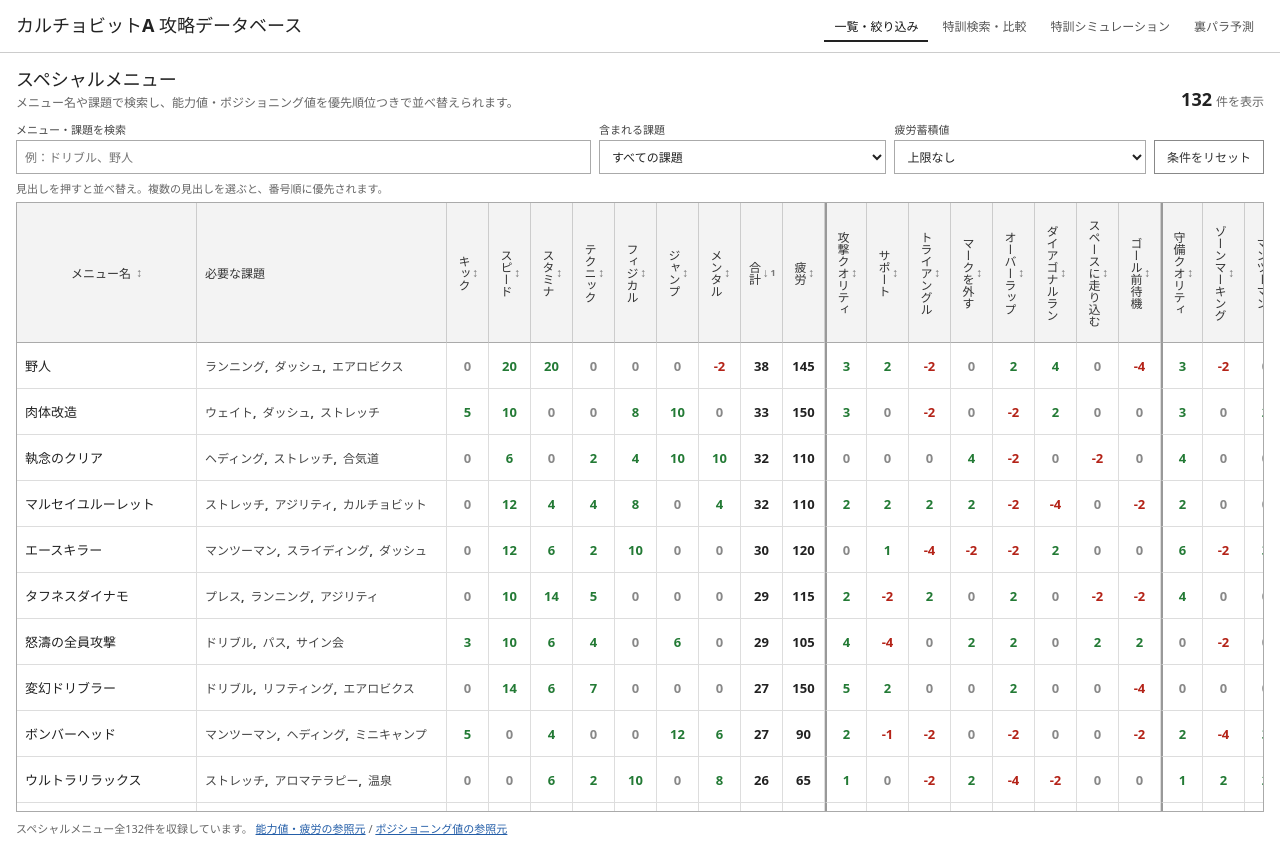
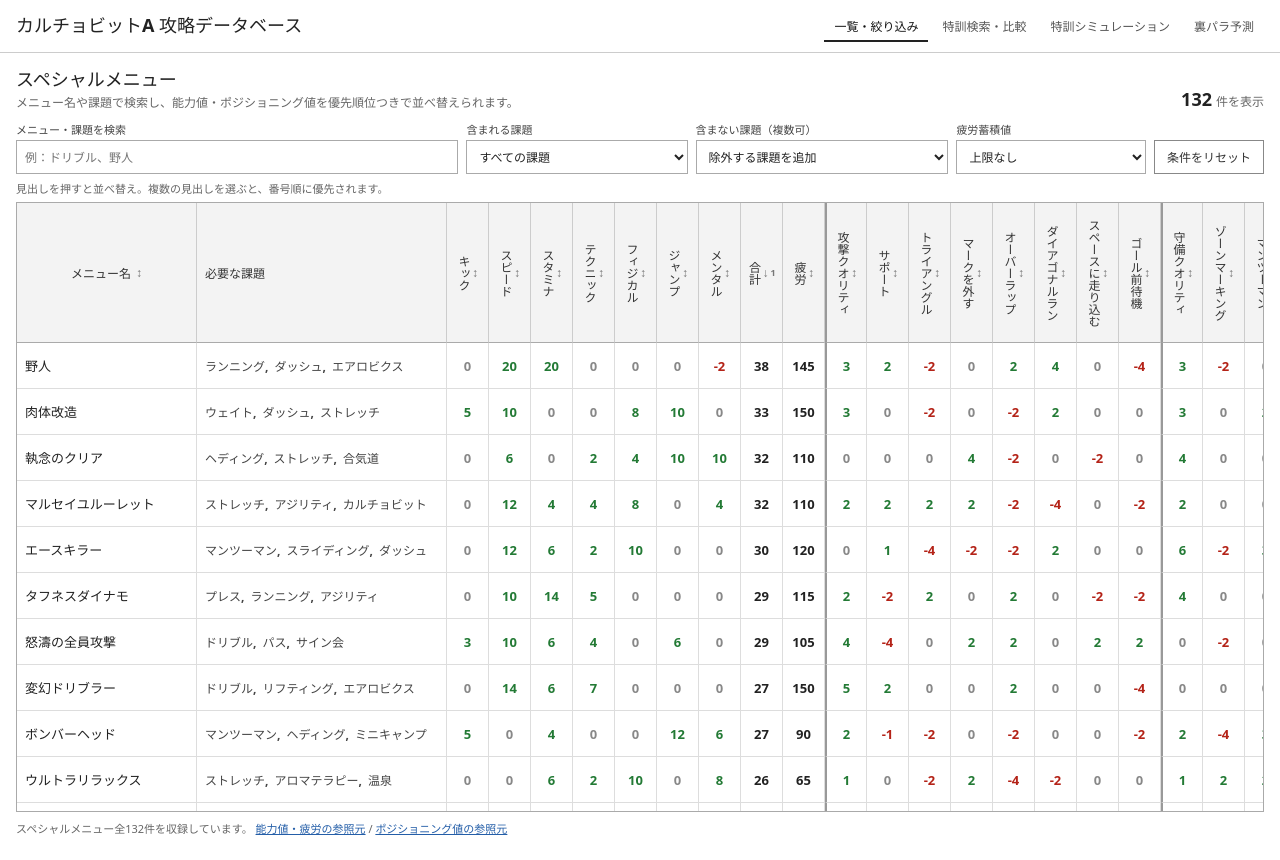
Before and after one commit to gonchiman/calciobit, a React (Vite) app: page / in a window 1280 px wide. Built offline with nearby package versions, Linux system fonts and the light colour scheme.

Commit message:
特訓シミュレーションに除外課題機能を追加し、UIを改善

```diff
--- a/src/App.css
+++ b/src/App.css
@@ -123,7 +123,12 @@ a {
 
 .filter-panel {
   display: grid;
-  grid-template-columns: minmax(240px, 1.6fr) minmax(170px, 0.8fr) minmax(150px, 0.7fr) auto;
+  grid-template-columns:
+    minmax(220px, 1.4fr)
+    minmax(150px, 0.7fr)
+    minmax(170px, 0.8fr)
+    minmax(130px, 0.6fr)
+    auto;
   align-items: end;
   gap: 8px;
 }
@@ -488,6 +493,16 @@ a {
   color: #111;
 }
 
+.excluded-card-filters > span {
+  border-color: #cba9a6;
+  background: #fff5f4;
+  color: #7f231c;
+}
+
+.excluded-card-filters button {
+  color: #8f3028;
+}
+
 .menu-results {
   max-height: 300px;
   margin-top: 10px;
--- a/src/components/SpecialMenuTable.tsx
+++ b/src/components/SpecialMenuTable.tsx
@@ -135,6 +135,7 @@ type SpecialMenuTableProps = {
 export function SpecialMenuTable({ menus }: SpecialMenuTableProps) {
   const [query, setQuery] = useState('')
   const [selectedCard, setSelectedCard] = useState('')
+  const [excludedCards, setExcludedCards] = useState<string[]>([])
   const [fatigueLimit, setFatigueLimit] = useState('')
   const [sorting, setSorting] = useState<SortingState>([
     { id: 'total', desc: true },
@@ -160,11 +161,19 @@ export function SpecialMenuTable({ menus }: SpecialMenuTableProps) {
           card.toLocaleLowerCase('ja').includes(normalizedQuery),
         )
       const matchesCard = !selectedCard || menu.cards.includes(selectedCard)
+      const matchesExcludedCards = excludedCards.every(
+        (card) => !menu.cards.includes(card),
+      )
       const matchesFatigue = maxFatigue === null || menu.fatigue <= maxFatigue
 
-      return matchesQuery && matchesCard && matchesFatigue
+      return (
+        matchesQuery &&
+        matchesCard &&
+        matchesExcludedCards &&
+        matchesFatigue
+      )
     })
-  }, [fatigueLimit, menus, query, selectedCard])
+  }, [excludedCards, fatigueLimit, menus, query, selectedCard])
 
   const table = useReactTable({
     data: filteredMenus,
@@ -178,8 +187,26 @@ export function SpecialMenuTable({ menus }: SpecialMenuTableProps) {
   const reset = () => {
     setQuery('')
     setSelectedCard('')
+    setExcludedCards([])
     setFatigueLimit('')
     setSorting([{ id: 'total', desc: true }])
+  }
+
+  const selectIncludedCard = (card: string) => {
+    setSelectedCard(card)
+
+    if (card) {
+      setExcludedCards((current) =>
+        current.filter((excludedCard) => excludedCard !== card),
+      )
+    }
+  }
+
+  const addExcludedCard = (card: string) => {
+    if (!card || excludedCards.includes(card)) return
+
+    setExcludedCards((current) => [...current, card])
+    if (selectedCard === card) setSelectedCard('')
   }
 
   return (
@@ -213,11 +240,30 @@ export function SpecialMenuTable({ menus }: SpecialMenuTableProps) {
           <span>含まれる課題</span>
           <select
             value={selectedCard}
-            onChange={(event) => setSelectedCard(event.target.value)}
+            onChange={(event) => selectIncludedCard(event.target.value)}
           >
             <option value="">すべての課題</option>
             {cardOptions.map((card) => (
               <option key={card} value={card}>
+                {card}
+              </option>
+            ))}
+          </select>
+        </label>
+
+        <label className="field">
+          <span>含まない課題（複数可）</span>
+          <select
+            value=""
+            onChange={(event) => addExcludedCard(event.target.value)}
+          >
+            <option value="">除外する課題を追加</option>
+            {cardOptions.map((card) => (
+              <option
+                key={card}
+                value={card}
+                disabled={excludedCards.includes(card)}
+              >
                 {card}
               </option>
             ))}
@@ -242,6 +288,30 @@ export function SpecialMenuTable({ menus }: SpecialMenuTableProps) {
           条件をリセット
         </button>
       </div>
+
+      {excludedCards.length > 0 && (
+        <div
+          className="selected-card-filters excluded-card-filters"
+          aria-label="除外中の課題"
+        >
+          {excludedCards.map((card) => (
+            <span key={card}>
+              除外: {card}
+              <button
+                type="button"
+                onClick={() =>
+                  setExcludedCards((current) =>
+                    current.filter((excludedCard) => excludedCard !== card),
+                  )
+                }
+                aria-label={`${card}の除外を解除`}
+              >
+                ×
+              </button>
+            </span>
+          ))}
+        </div>
+      )}
 
       <div className="sort-guide">
         <span className="guide-mark">↕</span>
```
